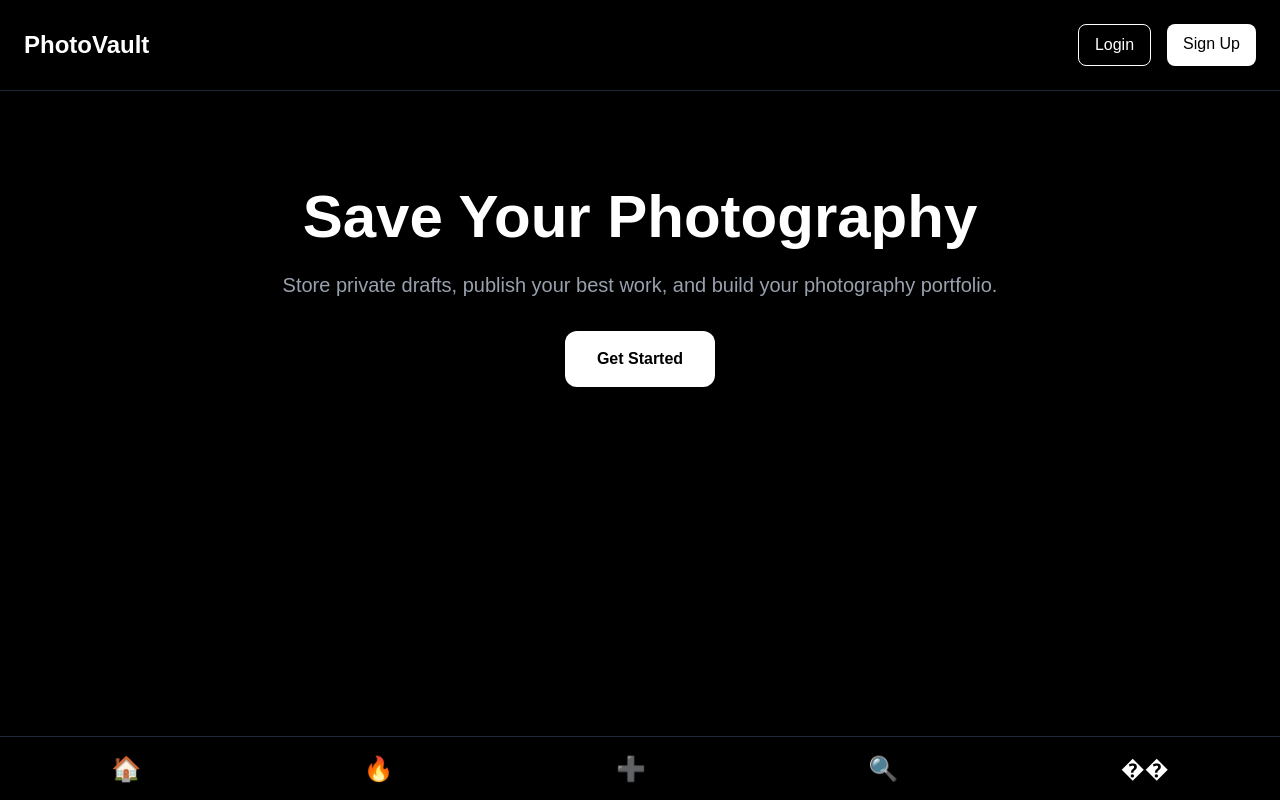
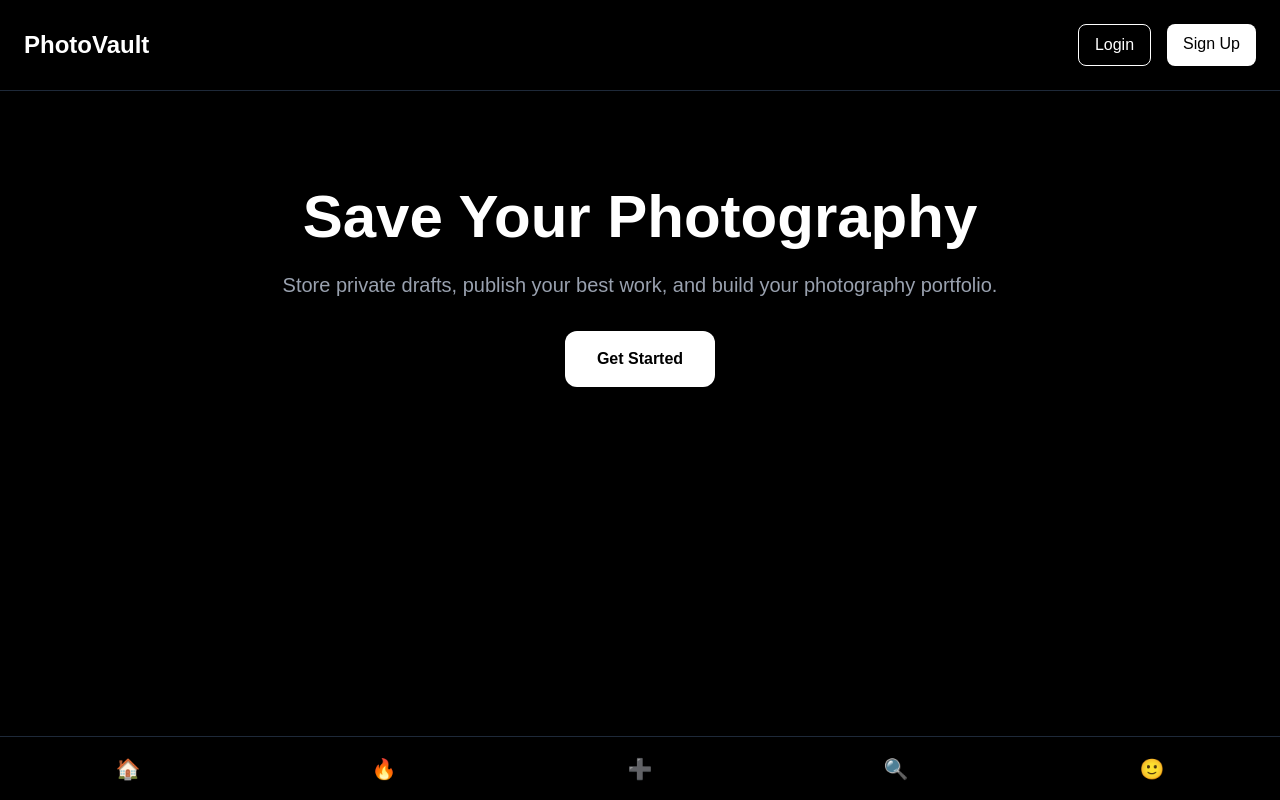
Before and after one commit to KALYANSIDDAMALLA/Photo-Vault, a Next.js app: page / in a window 1280 px wide. Built offline with nearby package versions, Linux system fonts and the light colour scheme.

Commit message:
fix profile nav icon

```diff
--- a/app/components/MobileNav.tsx
+++ b/app/components/MobileNav.tsx
@@ -6,24 +6,24 @@ export default function MobileNav() {
   return (
     <div className="fixed bottom-0 left-0 right-0 h-16 bg-black border-t border-gray-800 flex justify-around items-center z-[9999]">
 
-      <Link href="/explore" className="text-white text-2xl">
-        🏠
+      <Link href="/explore" className="flex flex-col items-center text-white">
+        <span className="text-xl">🏠</span>
       </Link>
 
-      <Link href="/trending" className="text-white text-2xl">
-        🔥
+      <Link href="/trending" className="flex flex-col items-center text-white">
+        <span className="text-xl">🔥</span>
       </Link>
 
-      <Link href="/photoupload" className="text-white text-2xl">
-        ➕
+      <Link href="/photoupload" className="flex flex-col items-center text-white">
+        <span className="text-xl">➕</span>
       </Link>
 
-      <Link href="/search" className="text-white text-2xl">
-        🔍
+      <Link href="/search" className="flex flex-col items-center text-white">
+        <span className="text-xl">🔍</span>
       </Link>
 
-      <Link href="/profile" className="text-white text-2xl">
-        ��
+      <Link href="/profile" className="flex flex-col items-center text-white">
+        <span className="text-xl">🙂</span>
       </Link>
 
     </div>
```
